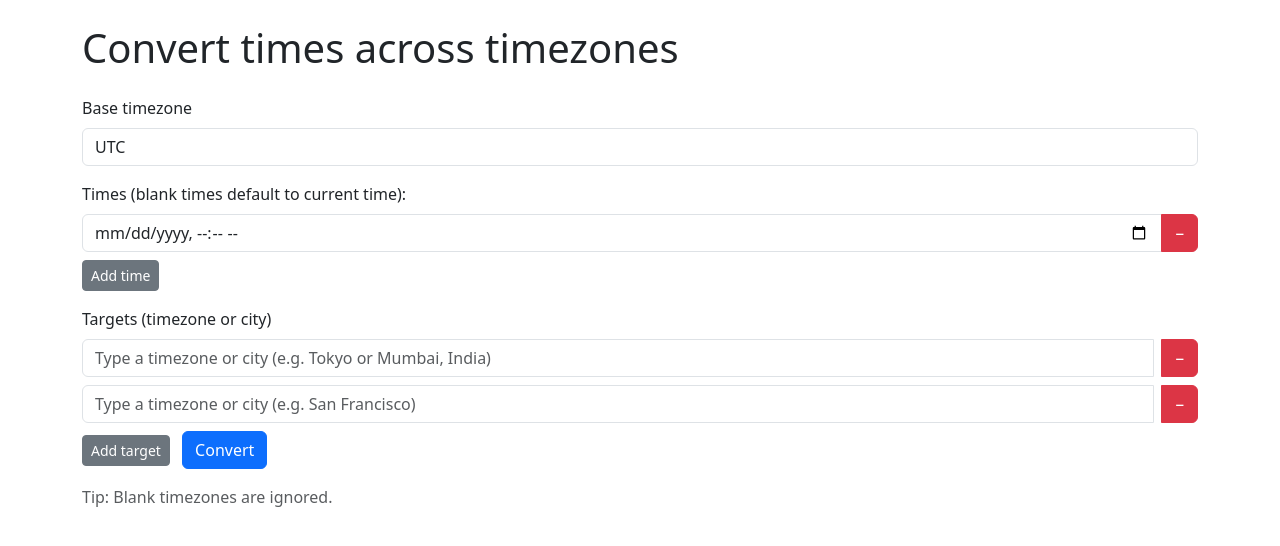
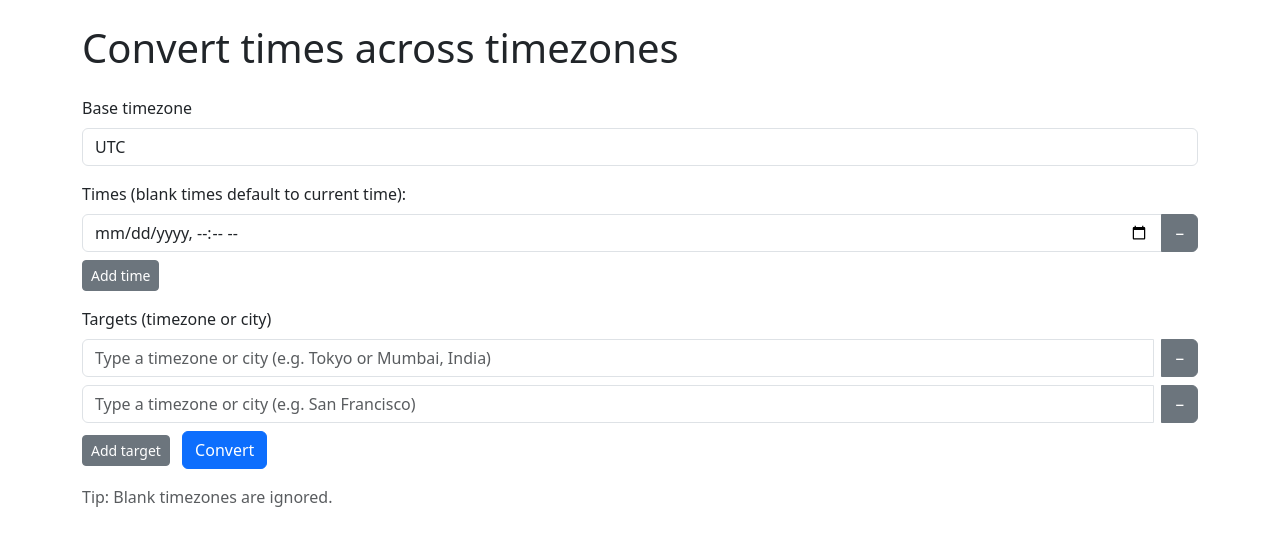
Before and after one commit to thedataincubator/timezones, a Flask app: page / in a window 1280 px wide. Shown: the top 546 px of the page. Run offline with Flask 2, Linux system fonts and the light colour scheme.

Commit message:
Removed unused imports and changed button styles

```diff
--- a/app.py
+++ b/app.py
@@ -1,9 +1,6 @@
-import os
-from datetime import datetime
 import pytz
-import requests
 from flask import Flask, render_template, request
-from conversions import *
+from conversions import convert_times, times_to_datetimes, get_column_headers
 
 
 app = Flask(__name__)
--- a/templates/index.html
+++ b/templates/index.html
@@ -22,13 +22,13 @@
               {% for t in times %}
                 <div class="time-row input-group mb-2">
                   <input type="datetime-local" name="times" class="form-control time-input" value="{{ t }}">
-                  <button type="button" class="btn btn-danger" onclick="removeTime(this)">−</button>
+                  <button type="button" class="btn btn-secondary" onclick="removeTime(this)">−</button>
                 </div>
               {% endfor %}
             {% else %}
               <div class="time-row input-group mb-2">
                 <input type="datetime-local" name="times" class="form-control time-input">
-                <button type="button" class="btn btn-danger" onclick="removeTime(this)">−</button>
+                <button type="button" class="btn btn-secondary" onclick="removeTime(this)">−</button>
               </div>
             {% endif %}
           </div>
@@ -44,17 +44,17 @@
               {% for tgt in targets %}
                 <div class="zone-row input-group mb-2">
                   <input list="tz-list" name="targets" class="form-control zone-input" placeholder="Type a timezone or city" value="{{ tgt }}">
-                  <button type="button" class="btn btn-danger" onclick="removeZone(this)">−</button>
+                  <button type="button" class="btn btn-secondary" onclick="removeZone(this)">−</button>
                 </div>
               {% endfor %}
             {% else %}
               <div class="zone-row input-group mb-2">
                 <input list="tz-list" name="targets" class="form-control zone-input" placeholder="Type a timezone or city (e.g. Tokyo or Mumbai, India)">
-                <button type="button" class="btn btn-danger" onclick="removeZone(this)">−</button>
+                <button type="button" class="btn btn-secondary" onclick="removeZone(this)">−</button>
               </div>
               <div class="zone-row input-group mb-2">
                 <input list="tz-list" name="targets" class="form-control zone-input" placeholder="Type a timezone or city (e.g. San Francisco)">
-                <button type="button" class="btn btn-danger" onclick="removeZone(this)">−</button>
+                <button type="button" class="btn btn-secondary" onclick="removeZone(this)">−</button>
               </div>
             {% endif %}
           </div>
@@ -75,8 +75,8 @@
 
       <!-- Results block -->
       {% if headers and rows %}
-      <div class="mt-4">
-        <h2>Results</h2>
+      <div class="mt-5">
+        <h2>Converted times</h2>
         <div class="table-responsive">
           <table class="table table-striped table-bordered">
             <thead>
```
